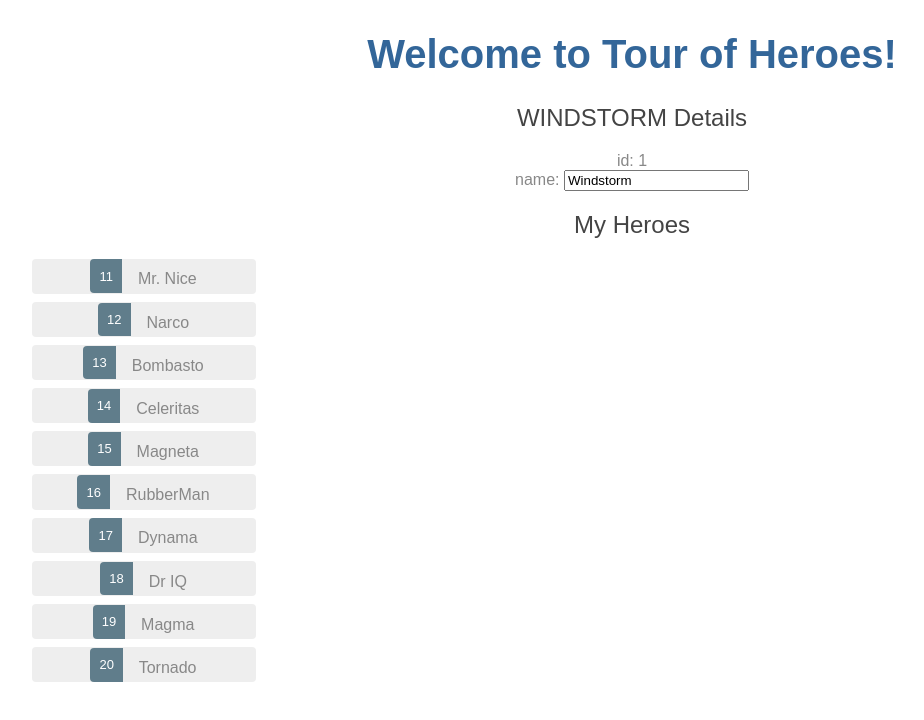
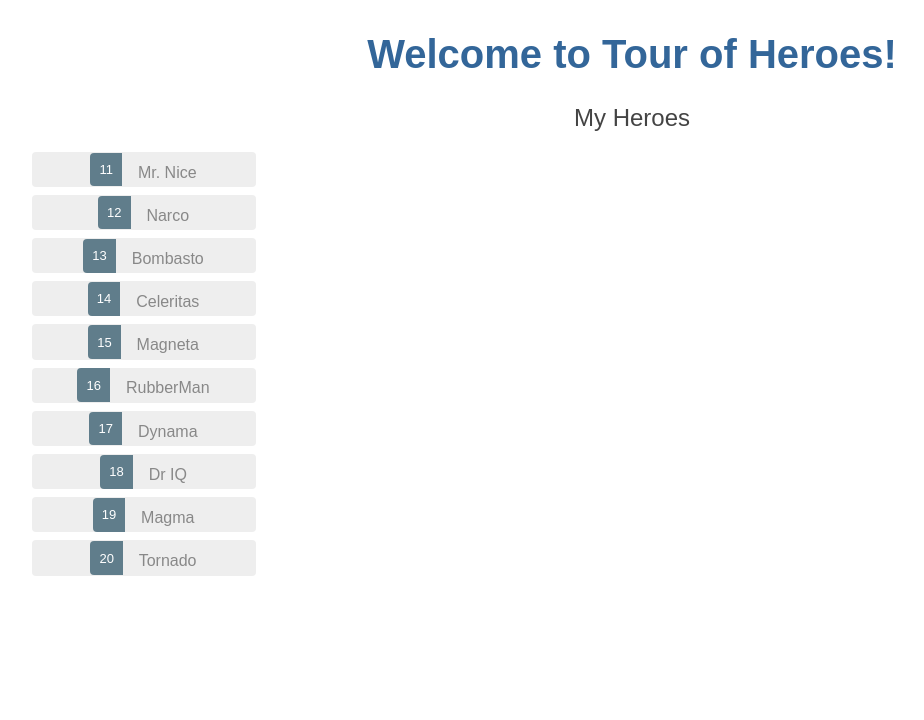
Before and after one commit to shahzadns/ng2-examples, an Angular app in the folder 02- Tour of heroes - cli/: page / in a window 1280 px wide. Shown: the top 720 px of the page, without its empty margins (8-932 px from the left). Built offline with nearby package versions, Linux system fonts and the light colour scheme.

Commit message:
02b - implement hero selection.class, ngIf, ngFor,  click, directives and mock classes.

```diff
--- a/02- Tour of heroes - cli/src/app/heroes/heroes.component.html
+++ b/02- Tour of heroes - cli/src/app/heroes/heroes.component.html
@@ -1,18 +1,28 @@
 <!-- selected hero -->
-<h2>{{hero.name | uppercase}} Details</h2>
+<div *ngIf="selectedHero">
+  <h2>{{selectedHero.name | uppercase}} Details</h2>
 
-<!-- edit selected hero -->
-<div><span>id: </span>{{hero.id}}</div>
-<div>
-  <label>name:
-    <input [(ngModel)]="hero.name" placeholder="name"/>
-  </label>
+  <!-- edit selected hero -->
+  <div><span>id: </span>{{selectedHero.id}}</div>
+  <div>
+    <label>name:
+      <input [(ngModel)]="selectedHero.name" placeholder="name"/>
+    </label>
+  </div>
 </div>
+
 
 <!-- heroes list -->
 <h2>My Heroes</h2>
 <ul class="heroes">
-  <li *ngFor="let hero of heroes">
+
+  <!-- note: testing multiple class directives, $event, and "this". -->
+
+  <li *ngFor="let hero of heroes"
+      [class.selected]="hero === selectedHero"
+      [class.foo]="true" [class.bar]="false" [class.baz]="true"
+      (click)="onSelect(hero, $event, this)">
+
     <span class="badge">{{hero.id}}</span> {{hero.name}}
   </li>
 </ul>
--- a/02- Tour of heroes - cli/src/app/heroes/heroes.component.ts
+++ b/02- Tour of heroes - cli/src/app/heroes/heroes.component.ts
@@ -11,10 +11,7 @@ import { HEROES } from '../mock-heroes';
 export class HeroesComponent implements OnInit {
 
   heroes = HEROES;
-  hero: Hero = {
-    id: 1,
-    name: 'Windstorm'
-  };
+  selectedHero: Hero;
 
   constructor() {
     console.log('HeroesComponent: constructor:');
@@ -24,4 +21,10 @@ export class HeroesComponent implements OnInit {
     console.log('HeroesComponent: ngOnInit:');
   }
 
+  onSelect(hero: Hero, $event: any, context: any): void {
+    /* testing event info, and this context when function called from templates */
+    console.log('HeroesComponent: onSelect:', hero, $event, context);
+    this.selectedHero = hero;
+  }
+
 }
```
